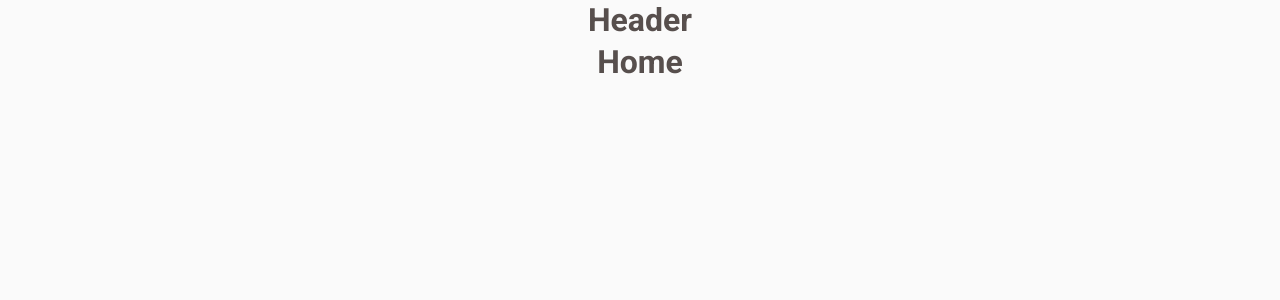
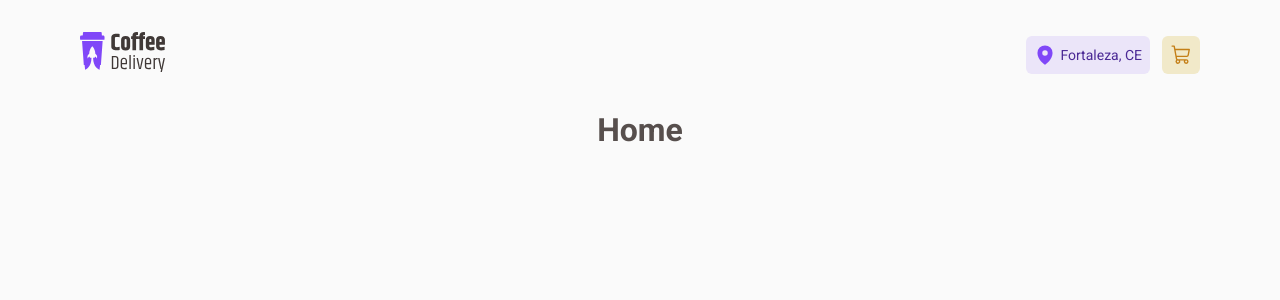
Before and after one commit to a-cs/react-coffee-delivery, a React (Vite) app: page / in a window 1280 px wide. Shown: the top 300 px of the page. Built offline with nearby package versions, Linux system fonts and the light colour scheme.

Commit message:
creating header component

```diff
--- a/package.json
+++ b/package.json
@@ -10,6 +10,7 @@
     "preview": "vite preview"
   },
   "dependencies": {
+    "@phosphor-icons/react": "^2.0.10",
     "react": "^18.2.0",
     "react-dom": "^18.2.0",
     "react-router-dom": "^6.14.2",
--- /dev/null
+++ b/src/components/Cart/index.tsx
@@ -0,0 +1,12 @@
+import { CartContainer } from './styles'
+import { ShoppingCart } from '@phosphor-icons/react'
+
+export function Cart() {
+    return (
+        <CartContainer>
+            <ShoppingCart size={22} />
+        </CartContainer>
+    )
+}
+
+export default Cart
--- /dev/null
+++ b/src/components/Cart/styles.ts
@@ -0,0 +1,12 @@
+import { styled } from 'styled-components'
+
+export const CartContainer = styled.button`
+    border: none;
+    border-radius: 6px;
+    background: ${(props) => props.theme['yellow-light']};
+    color: ${(props) => props.theme['yellow-dark']};
+    padding: 0.5rem;
+    display: flex;
+    align-items: center;
+    justify-content: center;
+`
--- a/src/components/Header/index.tsx
+++ b/src/components/Header/index.tsx
@@ -1,9 +1,24 @@
-import { HeaderContainer } from './styles'
+import { HeaderContainer, LocationContainer, RightContainer } from './styles'
+import { MapPin } from '@phosphor-icons/react'
+import logoImg from '../../assets/Logo.svg'
+import Cart from '../Cart'
+import { NavLink } from 'react-router-dom'
 
 export function Header() {
     return (
         <HeaderContainer>
-            <h1>Header</h1>
+            <NavLink to="" title="Home">
+                <img src={logoImg} alt="" />
+            </NavLink>
+            <RightContainer>
+                <LocationContainer>
+                    <MapPin size={22} weight="fill" />
+                    <span>Fortaleza, CE</span>
+                </LocationContainer>
+                <NavLink to="/checkout" title="Checkout">
+                    <Cart />
+                </NavLink>
+            </RightContainer>
         </HeaderContainer>
     )
 }
--- a/src/components/Header/styles.ts
+++ b/src/components/Header/styles.ts
@@ -1,9 +1,34 @@
 import { styled } from 'styled-components'
 
-export const HeaderContainer = styled.main`
-    flex: 1;
+export const HeaderContainer = styled.header`
+    width: 100%;
     display: flex;
-    flex-direction: column;
+    margin: 2rem auto;
+    flex-direction: row;
+    justify-content: space-between;
     align-items: center;
+`
+
+export const RightContainer = styled.div`
+    display: flex;
+    flex-direction: row;
     justify-content: center;
+    align-items: center;
+    gap: 0.75rem;
 `
+
+export const LocationContainer = styled.div`
+    padding: 0.5rem;
+    display: flex;
+    flex-direction: row;
+    justify-content: center;
+    align-items: center;
+    gap: 0.25rem;
+    border-radius: 6px;
+    background: ${(props) => props.theme['purple-light']};
+    color: ${(props) => props.theme.purple};
+    span {
+        color: ${(props) => props.theme['purple-dark']};
+        font-size: 0.875rem;
+    }
+`
--- a/src/layouts/DefaultLayout/styles.ts
+++ b/src/layouts/DefaultLayout/styles.ts
@@ -1,7 +1,8 @@
 import { styled } from 'styled-components'
 
-export const LayoutContainer = styled.main`
-    flex: 1;
+export const LayoutContainer = styled.div`
+    max-width: 70rem;
+    margin: 0 auto;
     display: flex;
     flex-direction: column;
     align-items: center;
```
Also changed, not shown: src/@types/styles.d.ts (added, +8 -0 lines), src/assets/Logo.svg (added), 1 other file (tests, documents, lock files or other folders).
